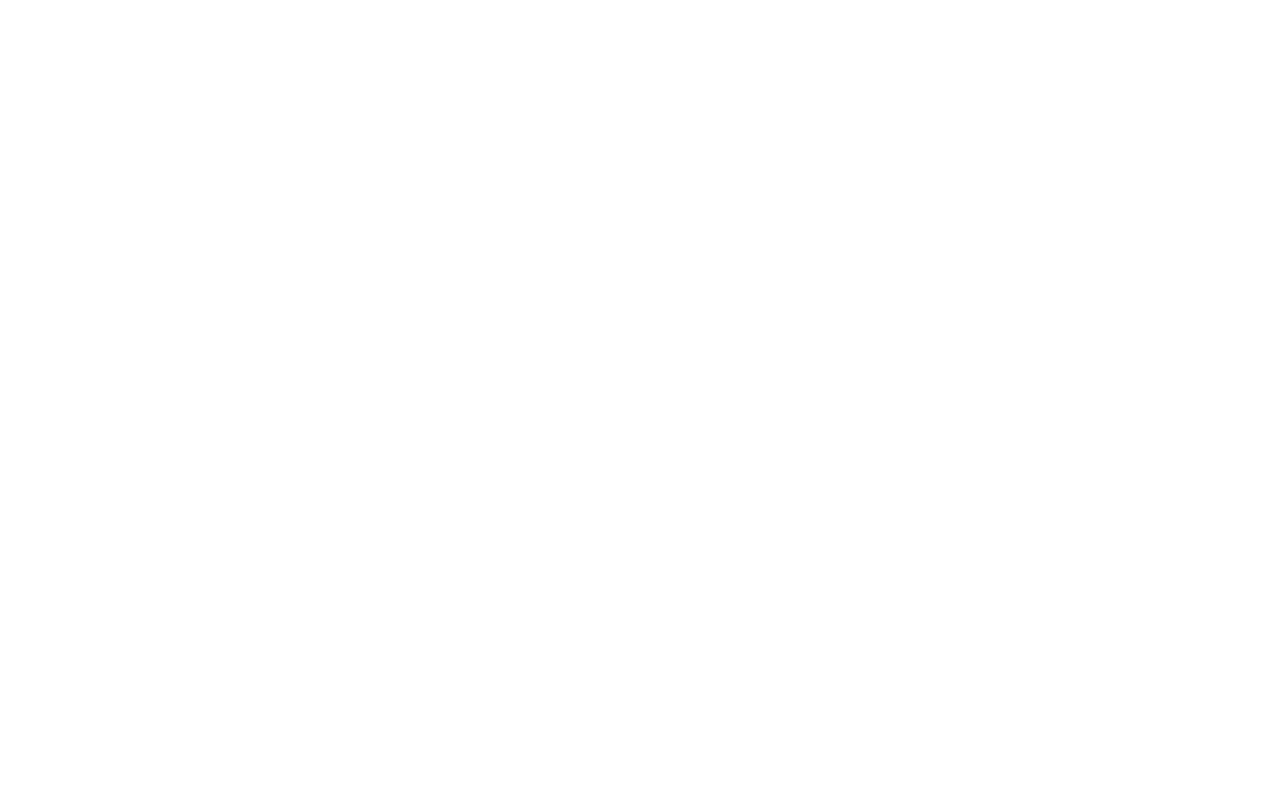
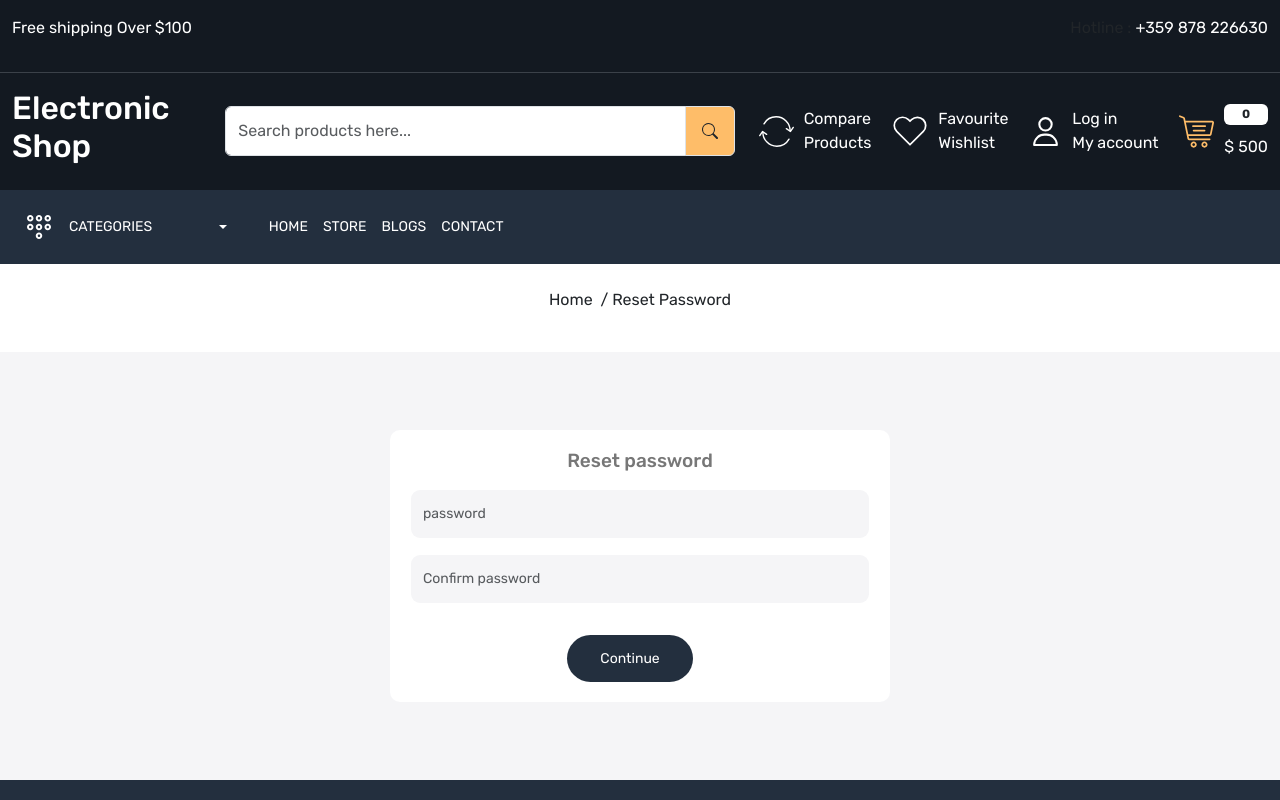
Before and after one commit to GGarenov/digital-store, a React (Create React App) app in the folder client/: page /reset-password in a window 1280 px wide. Before the commit this address had no page. Shown: the top 800 px of the page. Built offline with nearby package versions, Linux system fonts and the light colour scheme.

Commit message:
Reset password and its routes are created

```diff
--- a/client/src/App.js
+++ b/client/src/App.js
@@ -12,6 +12,7 @@
 import Login from "./pages/Login";
 import ForgotPassword from "./pages/ForgotPassword";
 import SignUp from "./pages/SignUp";
+import ResetPassword from "./pages/ResetPassword";
 
 function App() {
   return (
@@ -29,6 +30,7 @@
             <Route path="login" element={<Login />} />
             <Route path="forgot-password" element={<ForgotPassword />} />
             <Route path="signup" element={<SignUp />} />
+            <Route path="reset-password" element={<ResetPassword />} />
           </Route>
         </Routes>
       </BrowserRouter>
--- /dev/null
+++ b/client/src/pages/ResetPassword.js
@@ -0,0 +1,43 @@
+import React from "react";
+import BreadCrumb from "../components/BreadCrumb";
+import Meta from "../components/Meta";
+import { Link } from "react-router-dom";
+
+const ResetPassword = () => {
+  return (
+    <>
+      <Meta title={"Reset Password"} />
+      <BreadCrumb title="Reset Password" />
+
+      <div className="login-wrapper py-5 home-wrapper-2">
+        <div className="row">
+          <div className="col-12">
+            <div className="auth-card">
+              <h3 className="text-center mb-3">Reset password</h3>
+              <form className="d-flex flex-column gap-15" action="">
+                <div>
+                  <input type="password" name="password" className="form-control" placeholder="password" />
+                </div>
+                <div>
+                  <input
+                    type="password"
+                    name="confirmpassword"
+                    className="form-control"
+                    placeholder="Confirm password"
+                  />
+                </div>
+                <div>
+                  <div className="mt-3 d-flex justify-content-center gap-20 align-items-center">
+                    <Link className="button text-white border-0">Continue</Link>
+                  </div>
+                </div>
+              </form>
+            </div>
+          </div>
+        </div>
+      </div>
+    </>
+  );
+};
+
+export default ResetPassword;
```
